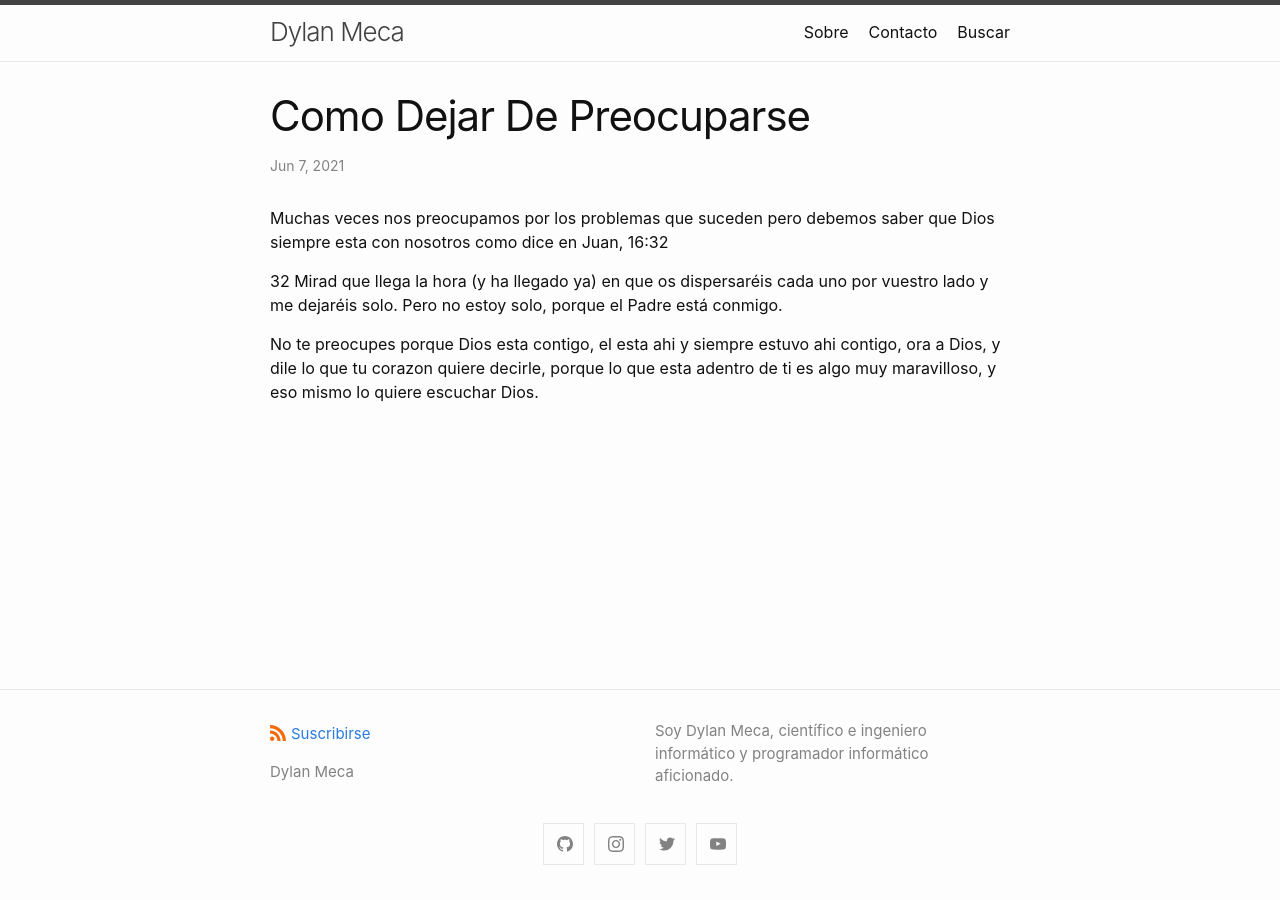
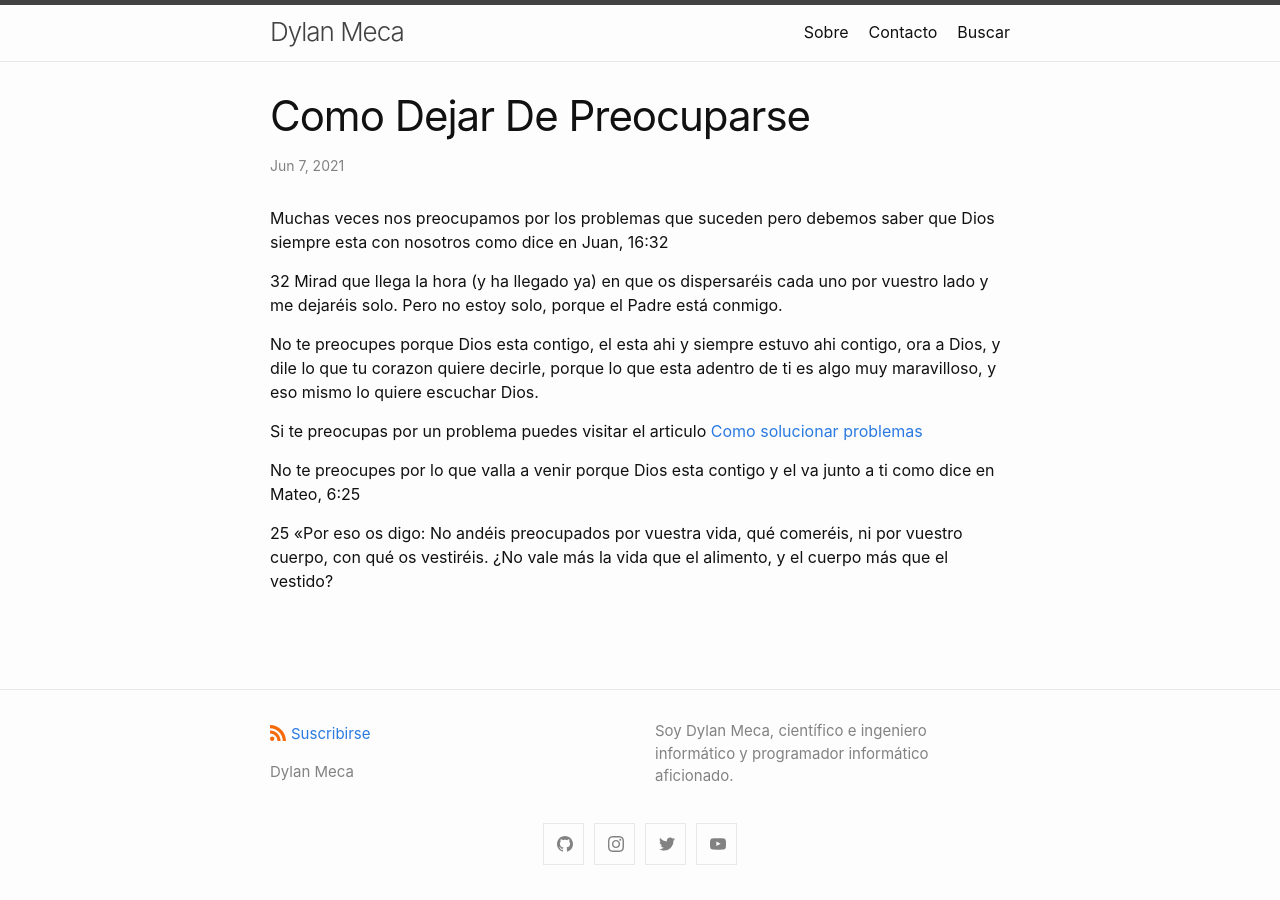
Before and after one commit to dylanmeca/dylanmeca.github.io, a Jekyll site: the page built from _posts/2021-06-07-Como-dejar-de-preocuparse.md, in a window 1280 px wide. Built offline with Jekyll 4.4.1, drawn with Linux system fonts in a browser that asks for light colours; a script that is not in the unit is left out; comment, search, counter and statistics services are not loaded.

Commit message:
Update 2021-06-07-Como-dejar-de-preocuparse.md

```diff
--- a/_posts/2021-06-07-Como-dejar-de-preocuparse.md
+++ b/_posts/2021-06-07-Como-dejar-de-preocuparse.md
@@ -20,3 +20,9 @@ debemos saber que Dios siempre esta con nosotros como dice en Juan, 16:32
 
 No te preocupes porque Dios esta contigo, el esta ahi y siempre estuvo ahi contigo, ora a Dios, y dile lo que
 tu corazon quiere decirle, porque lo que esta adentro de ti es algo muy maravilloso, y eso mismo lo quiere escuchar Dios.
+
+Si te preocupas por un problema puedes visitar el articulo [Como solucionar problemas](https://dylan14567.github.io/2021/05/03/Como-solucionar-problemas.html)
+
+No te preocupes por lo que valla a venir porque Dios esta contigo y el va junto a ti como dice en Mateo, 6:25
+
+25 «Por eso os digo: No andéis preocupados por vuestra vida, qué comeréis, ni por vuestro cuerpo, con qué os vestiréis. ¿No vale más la vida que el alimento, y el cuerpo más que el vestido?
```
